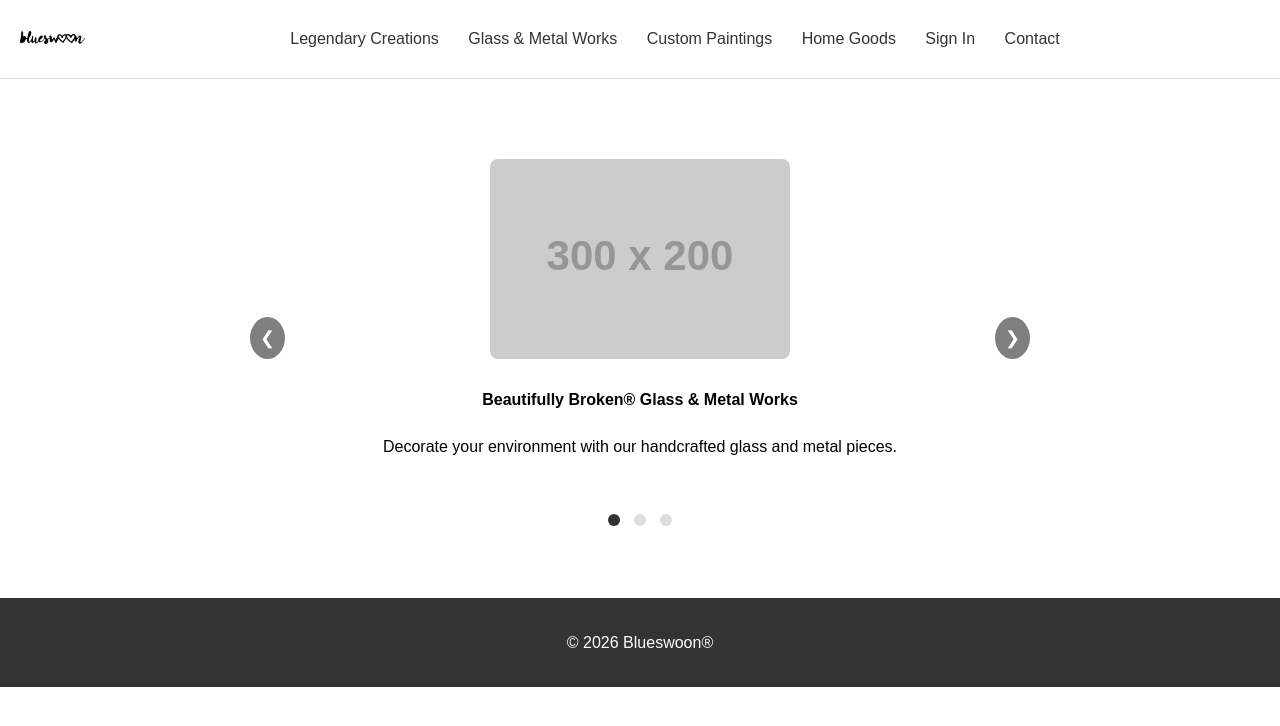
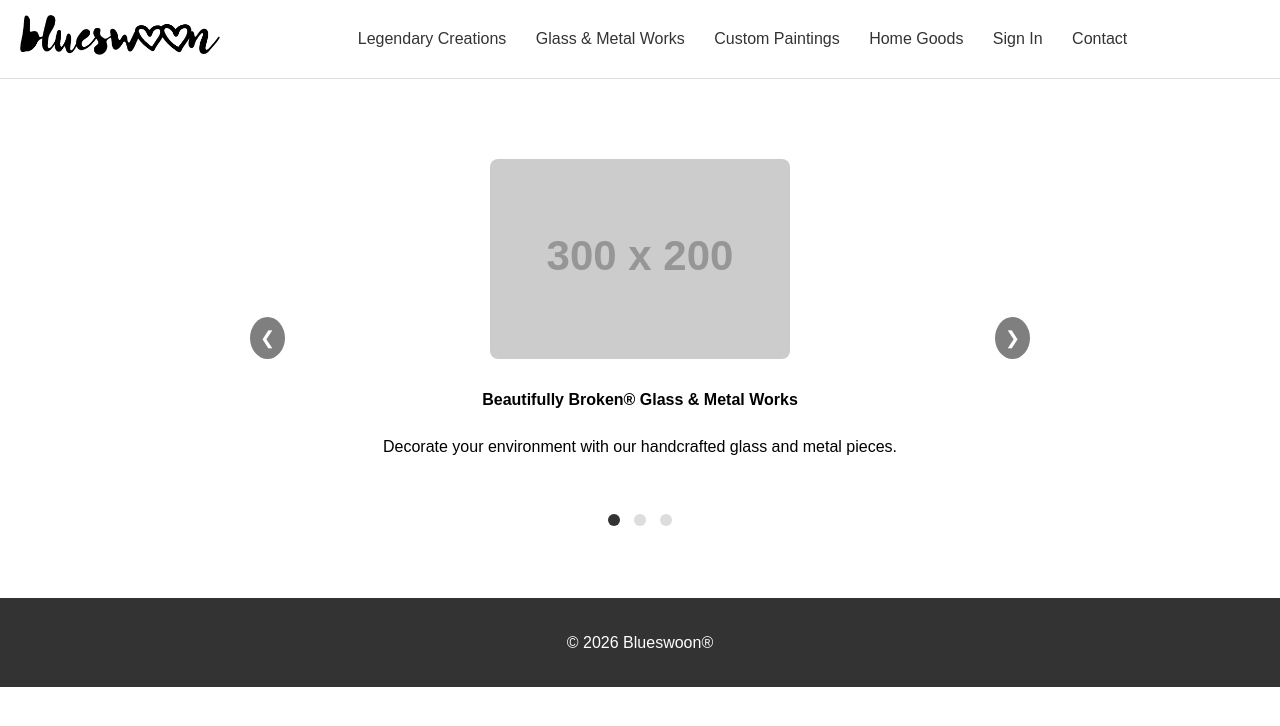
Before and after one commit to CJ76JUICE/automatic-enigma, a plain HTML site: page index.html in a window 1280 px wide. Drawn offline with Linux system fonts and the light colour scheme; placeholder pictures from the web are drawn by us.

Commit message:
updates logo size

```diff
--- a/index.html
+++ b/index.html
@@ -3,7 +3,7 @@
 <head>
     <meta charset="UTF-8">
     <meta name="viewport" content="width=device-width, initial-scale=1.0">
-    <title>VitaViva®</title>
+    <title>Blueswoon®</title>
     <link rel="stylesheet" href="style.css">
 
     <style>
@@ -43,7 +43,7 @@
 
      <header class="site-header">
         <a href="index.html" class="logo-link">
-            <img src="images/blueswoon.png" alt="blueswoon logo" class="logo-img" width="65" height="65">
+            <img src="images/blueswoon.png" alt="blueswoon logo" class="logo-img" width="200" height="65">
         </a>
         <nav>
         <ul>
```
